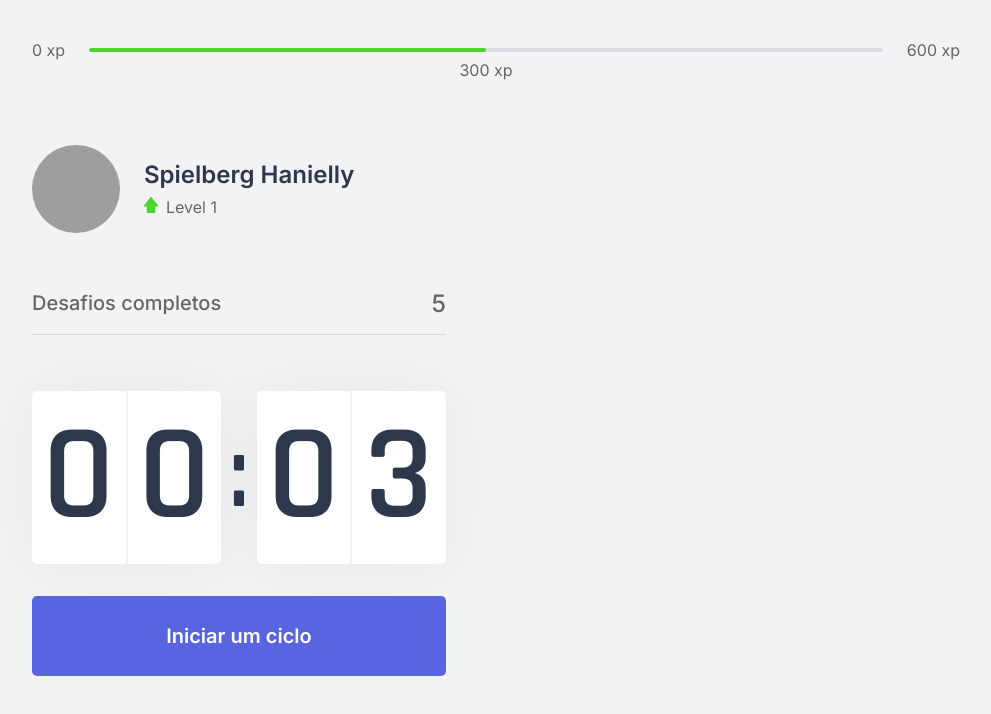
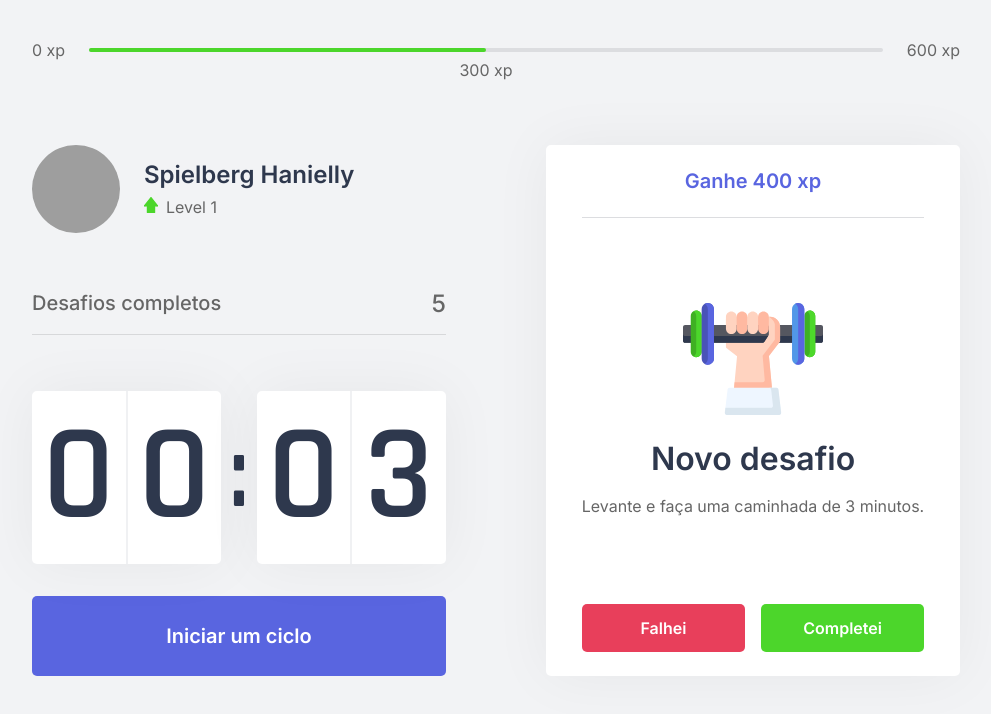
Before and after one commit to Spiielberg/move-it, a Next.js app: page / in a window 1280 px wide. Shown: the top 714 px of the page, without its empty margins (144-1135 px from the left). Built offline with nearby package versions, Linux system fonts and the light colour scheme; grey boxes are pictures that could not be loaded.

Commit message:
Adicionando componente ChallengeBox

```diff
--- /dev/null
+++ b/src/components/ChallengeBox.tsx
@@ -0,0 +1,40 @@
+import styles from '../styles/components/ChallengeBox.module.css';
+
+function ChallengeBox() {
+  const hasActiveChallenge = true;
+
+  return (
+    <div className={styles.challengeBoxContainer}>
+      {hasActiveChallenge ? (
+        <div className={styles.challengeActive}>
+          <header>Ganhe 400 xp</header>
+
+          <main>
+            <img src='icons/body.svg' alt='' />
+            <strong>Novo desafio</strong>
+            <p>Levante e faça uma caminhada de 3 minutos.</p>
+          </main>
+
+          <footer>
+            <button type='button' className={styles.challengeFailedButton}>
+              Falhei
+            </button>
+            <button type='button' className={styles.challengeSucceededButton}>
+              Completei
+            </button>
+          </footer>
+        </div>
+      ) : (
+        <div className={styles.challengeNotActive}>
+          <strong>Finalize um ciclo para receber um desafio</strong>
+          <p>
+            <img src='icons/level-up.svg' alt='Level Up' />
+            Avance de level completando um desafio.
+          </p>
+        </div>
+      )}
+    </div>
+  );
+}
+
+export default ChallengeBox;
--- a/src/pages/index.tsx
+++ b/src/pages/index.tsx
@@ -1,8 +1,10 @@
 import Head from 'next/head';
+
 import ExperienceBar from '../components/ExperienceBar';
 import Profile from '../components/Profile';
 import CompletedChallenges from '../components/CompletedChallenges';
 import Countdown from '../components/Countdown';
+import ChallengeBox from '../components/ChallengeBox';
 
 import styles from '../styles/pages/Home.module.css';
 
@@ -21,7 +23,9 @@
           <CompletedChallenges />
           <Countdown />
         </div>
-        <div></div>
+        <div>
+          <ChallengeBox />
+        </div>
       </section>
     </div>
   );
--- /dev/null
+++ b/src/styles/components/ChallengeBox.module.css
@@ -0,0 +1,110 @@
+.challengeBoxContainer {
+  height: 100%;
+
+  background: var(--white);
+  border-radius: 5px;
+  box-shadow: 0 0 60px rgba(0, 0, 0, 0.05);
+  padding: 1.5rem 2rem;
+
+  display: flex;
+  flex-direction: column;
+  align-items: center;
+  justify-content: center;
+
+  text-align: center;
+}
+
+.challengeNotActive {
+  display: flex;
+  flex-direction: column;
+  align-items: center;
+}
+
+.challengeNotActive strong {
+  font-size: 1.5rem;
+  font-weight: 500;
+  line-height: 1.4;
+}
+
+.challengeNotActive p {
+  display: flex;
+  flex-direction: column;
+  align-items: center;
+  line-height: 1.4;
+  max-width: 70%;
+  margin-top: 3rem;
+}
+
+.challengeNotActive p img {
+  margin-bottom: 1rem;
+}
+
+.challengeActive {
+  height: 100%;
+
+  display: flex;
+  flex-direction: column;
+}
+
+.challengeActive header {
+  color: var(--blue);
+  font-weight: 600;
+  font-size: 1.25rem;
+  padding: 0 2rem 1.5rem;
+  border-bottom: 1px solid var(--gray-line);
+}
+
+.challengeActive main {
+  flex: 1;
+  display: flex;
+  flex-direction: column;
+  align-items: center;
+  justify-content: center;
+}
+
+.challengeActive main strong {
+  color: var(--title);
+  font-size: 2rem;
+  font-weight: 600;
+  margin: 1.5rem 0 1rem;
+}
+
+.challengeActive main p {
+  line-height: 1.5;
+}
+
+.challengeActive footer {
+  display: grid;
+  grid-template-columns: 1fr 1fr;
+  gap: 1rem;
+}
+
+.challengeActive footer button {
+  height: 3rem;
+
+  display: flex;
+  align-items: center;
+  justify-content: center;
+
+  border: 0;
+  outline: none;
+  border-radius: 5px;
+
+  color: var(--white);
+  font-size: 1rem;
+  font-weight: 600;
+
+  transition: filter 0.2s;
+}
+
+.challengeActive footer button.challengeFailedButton {
+  background: var(--red);
+}
+
+.challengeActive footer button.challengeSucceededButton {
+  background: var(--green);
+}
+
+.challengeActive footer button:hover {
+  filter: brightness(0.9);
+}
```
